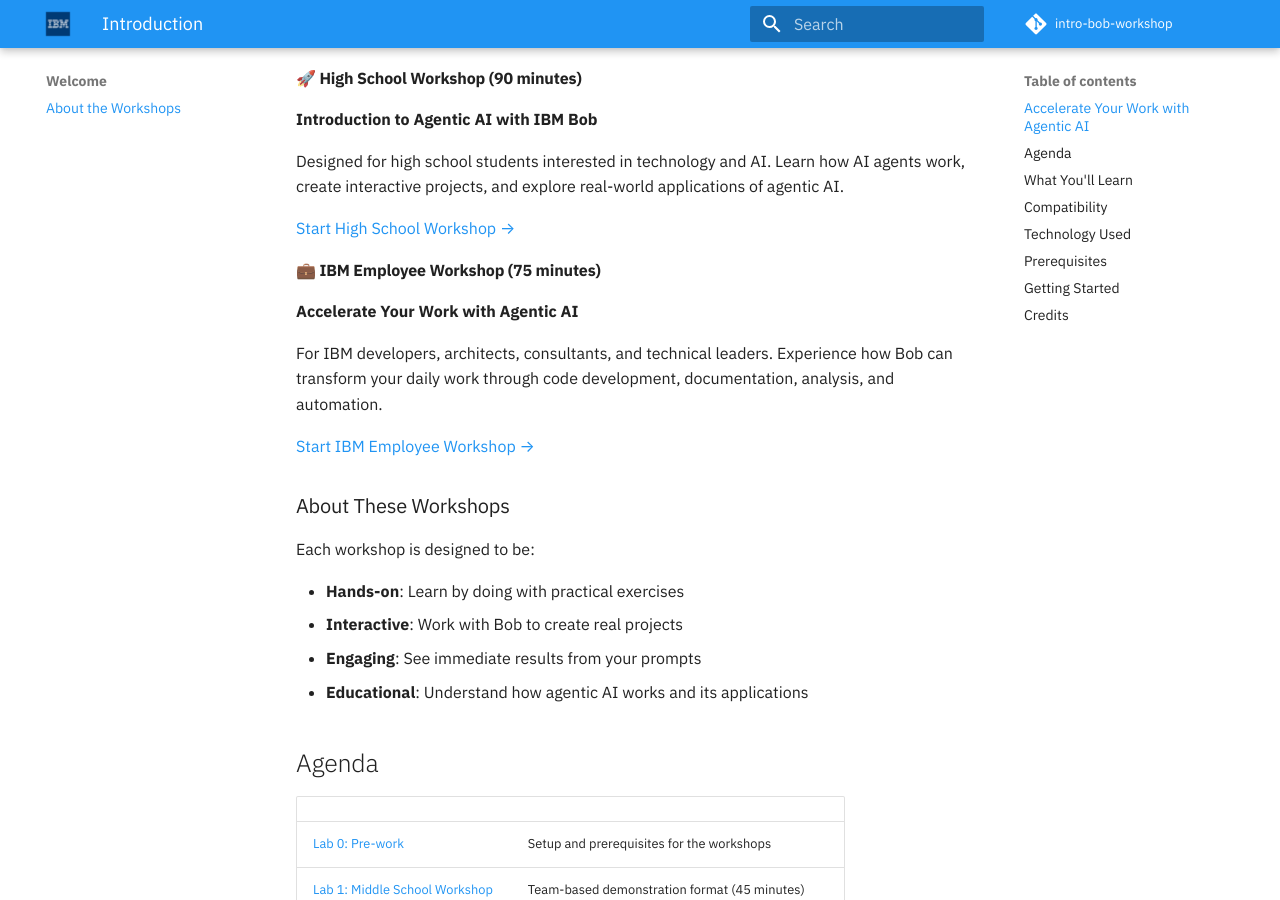
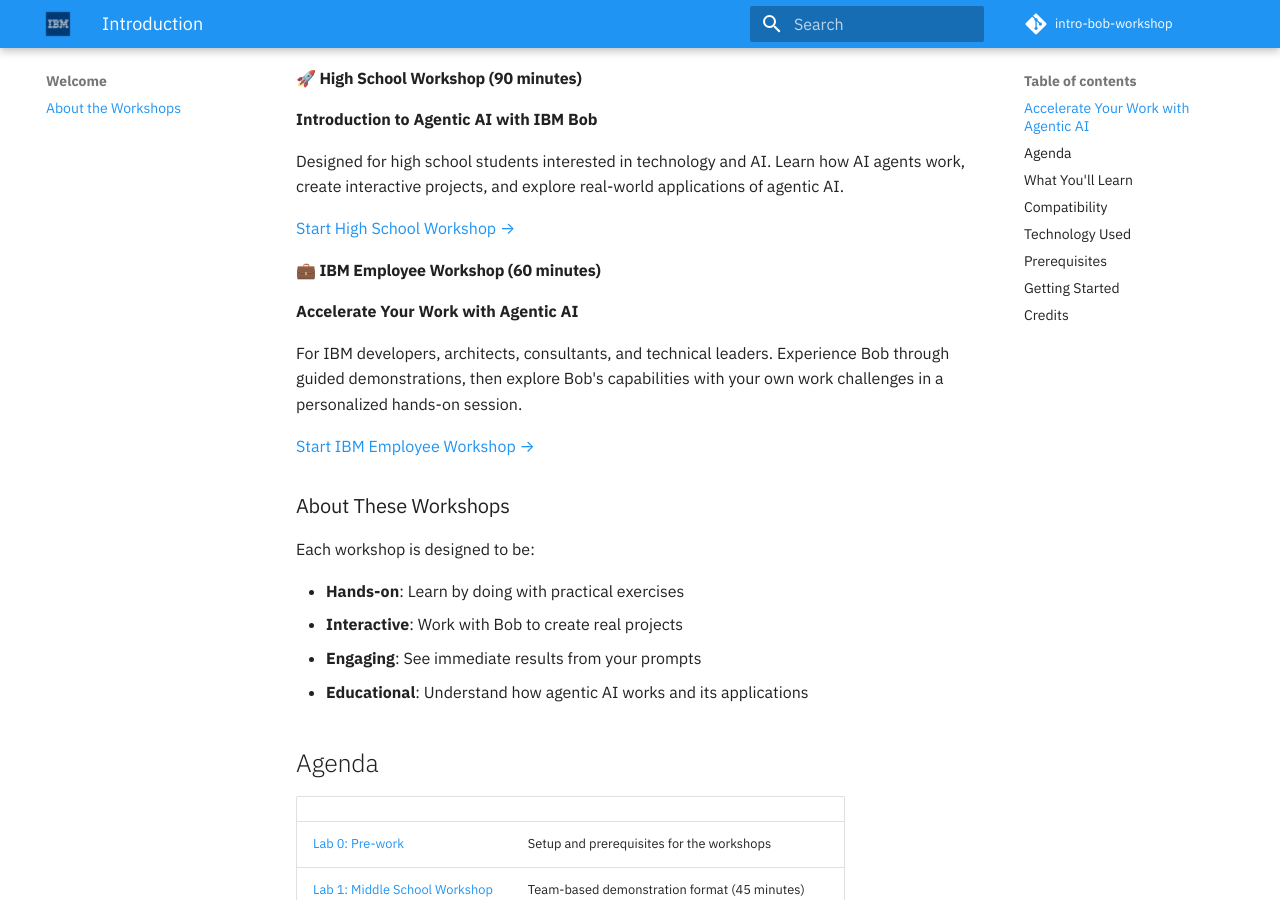
Before and after one commit to jbusche/intro-bob-workshop, an MkDocs documentation site: the page built from docs/README.md, in a window 1280 px wide and 900 px high, scrolled down 932 px. Built offline with MkDocs 1.6.1 and Material for MkDocs 9.7.7, drawn with Linux system fonts in a browser that asks for light colours; comment, search, counter and statistics services are not loaded.

Commit message:
Restructure IBM workshop to 60 minutes with personalized exploration session
Signed-off-by: James Busche <jbusche@us.ibm.com>

```diff
--- a/docs/README.md
+++ b/docs/README.md
@@ -38,10 +38,10 @@
 
 [Start High School Workshop →](lab-2/README.md)
 
-#### 💼 IBM Employee Workshop (75 minutes)
+#### 💼 IBM Employee Workshop (60 minutes)
 **Accelerate Your Work with Agentic AI**
 
-For IBM developers, architects, consultants, and technical leaders. Experience how Bob can transform your daily work through code development, documentation, analysis, and automation.
+For IBM developers, architects, consultants, and technical leaders. Experience Bob through guided demonstrations, then explore Bob's capabilities with your own work challenges in a personalized hands-on session.
 
 [Start IBM Employee Workshop →](lab-3/README.md)
 
```
Also changed, not shown: README.md (+2 -2 lines).
